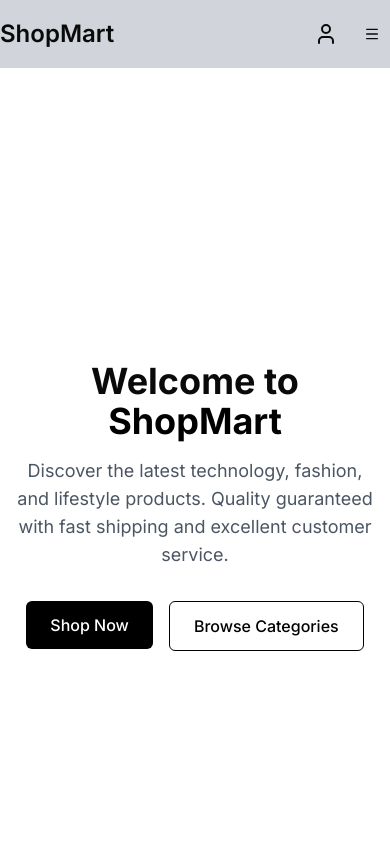
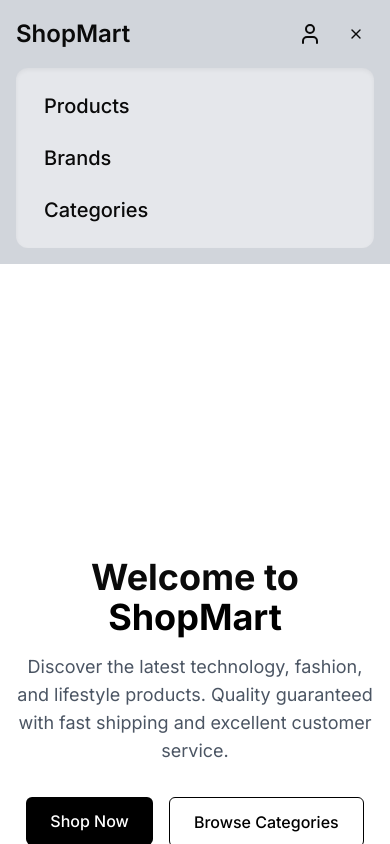
Before and after one commit to Mohamed2-Said/second-e-commerce-next, a Next.js app: page / in a window 390 px wide. Both pictures are taken after a click on the button 372 px from the left and 34 px from the top of the page. Shown: the top 844 px of the page. Built offline with nearby package versions, Linux system fonts and the light colour scheme; no server answers.

Commit message:
fix: mobile menu toggle

```diff
--- a/src/components/Navber/Navber.tsx
+++ b/src/components/Navber/Navber.tsx
@@ -1,5 +1,5 @@
 "use client";
-import React, { useContext } from "react";
+import React, { useContext, useState } from "react";
 import Link from "next/link";
 import {
   NavigationMenu,
@@ -13,7 +13,14 @@ import {
   DropdownMenuItem,
   DropdownMenuTrigger,
 } from "@/components/ui/dropdown-menu";
-import { ShoppingCartIcon, UserIcon, Menu, Loader2, Heart } from "lucide-react";
+import {
+  ShoppingCartIcon,
+  UserIcon,
+  Menu,
+  X,
+  Loader2,
+  Heart,
+} from "lucide-react";
 import { Button } from "@/components/ui/button";
 import { Cartcontext } from "../context/context";
 import { signOut, useSession } from "next-auth/react";
@@ -21,15 +28,17 @@ import { signOut, useSession } from "next-auth/react";
 export default function Navber() {
   const { CartData, isLoading } = useContext(Cartcontext);
   const session = useSession();
+  const [mobileMenuOpen, setMobileMenuOpen] = useState(false);
 
   return (
     <nav className="bg-gray-300 py-4 text-2xl font-semibold sticky top-0 z-50">
-      <div className="container mx-auto">
+      <div className="container mx-auto px-4">
         <div className="flex justify-between items-center">
           <h1>
             <Link href="/">ShopMart</Link>
           </h1>
 
+          {/* Desktop Links */}
           <div className="hidden md:block">
             <NavigationMenu>
               <NavigationMenuList>
@@ -52,16 +61,14 @@ export default function Navber() {
             </NavigationMenu>
           </div>
 
-          {/* Icons + User + Mobile Menu */}
+          {/* Icons + User + Mobile Menu Button */}
           <div className="flex items-center gap-4">
-            {/* ❤️ أيقونة المفضلة (تظهر فقط لو المستخدم مسجل دخول) */}
             {session.status == "authenticated" && (
               <Link href={"/wishlist"} className="relative w-fit">
                 <Heart className="w-6 h-6 hover:text-red-500 transition" />
               </Link>
             )}
 
-            {/* Cart */}
             {session.status == "authenticated" && (
               <Link href={"/cart"} className="relative w-fit">
                 <ShoppingCartIcon className="w-6 h-6" />
@@ -77,16 +84,19 @@ export default function Navber() {
 
             {/* Dropdown User */}
             <DropdownMenu>
-              <DropdownMenuTrigger className="outline-0">
+              <DropdownMenuTrigger className="outline-0 cursor-pointer">
                 <UserIcon />
               </DropdownMenuTrigger>
-              <DropdownMenuContent>
+              <DropdownMenuContent align="end">
                 {session.status == "authenticated" ? (
                   <>
-                    <Link href="/profile">
-                      <DropdownMenuItem>Profile</DropdownMenuItem>
-                    </Link>
+                    <DropdownMenuItem asChild>
+                      <Link href="/profile" className="w-full cursor-pointer">
+                        Profile
+                      </Link>
+                    </DropdownMenuItem>
                     <DropdownMenuItem
+                      className="cursor-pointer"
                       onClick={() =>
                         signOut({
                           callbackUrl: "/",
@@ -98,49 +108,65 @@ export default function Navber() {
                   </>
                 ) : (
                   <>
-                    <Link href="/login">
-                      <DropdownMenuItem>Login</DropdownMenuItem>
-                    </Link>
-                    <Link href="/regiester">
-                      <DropdownMenuItem>Register</DropdownMenuItem>
-                    </Link>
+                    <DropdownMenuItem asChild>
+                      <Link href="/login" className="w-full cursor-pointer">
+                        Login
+                      </Link>
+                    </DropdownMenuItem>
+                    <DropdownMenuItem asChild>
+                      <Link href="/regiester" className="w-full cursor-pointer">
+                        Register
+                      </Link>
+                    </DropdownMenuItem>
                   </>
                 )}
               </DropdownMenuContent>
             </DropdownMenu>
 
-            {/* Mobile Menu (Dropdown) */}
+            {/* Mobile Menu Toggle Button */}
             <div className="md:hidden">
-              <DropdownMenu>
-                <DropdownMenuTrigger asChild>
-                  <Button size="icon" variant="ghost">
-                    <Menu className="h-6 w-6" />
-                  </Button>
-                </DropdownMenuTrigger>
-                <DropdownMenuContent
-                  align="end"
-                  className="w-48 p-2 rounded-xl shadow-lg bg-white"
-                >
-                  <Link href="/products">
-                    <DropdownMenuItem className="w-full py-3 text-lg font-medium hover:bg-green-100 rounded-md">
-                      Products
-                    </DropdownMenuItem>
-                  </Link>
-                  <Link href="/brands">
-                    <DropdownMenuItem className="w-full py-3 text-lg font-medium hover:bg-green-100 rounded-md">
-                      Brands
-                    </DropdownMenuItem>
-                  </Link>
-                  <Link href="/categories">
-                    <DropdownMenuItem className="w-full py-3 text-lg font-medium hover:bg-green-100 rounded-md">
-                      Categories
-                    </DropdownMenuItem>
-                  </Link>
-                </DropdownMenuContent>
-              </DropdownMenu>
+              <Button
+                size="icon"
+                variant="ghost"
+                className="cursor-pointer"
+                onClick={() => setMobileMenuOpen(!mobileMenuOpen)}
+              >
+                {mobileMenuOpen ? (
+                  <X className="h-6 w-6" />
+                ) : (
+                  <Menu className="h-6 w-6" />
+                )}
+              </Button>
             </div>
           </div>
         </div>
+
+        {/* Mobile Dropdown Menu Drawer */}
+        {mobileMenuOpen && (
+          <div className="md:hidden mt-4 pb-4 flex flex-col gap-2 bg-gray-200 p-4 rounded-xl shadow-inner transition-all">
+            <Link
+              href="/products"
+              onClick={() => setMobileMenuOpen(false)}
+              className="py-2 px-3 text-xl font-medium hover:bg-gray-300 rounded-md"
+            >
+              Products
+            </Link>
+            <Link
+              href="/brands"
+              onClick={() => setMobileMenuOpen(false)}
+              className="py-2 px-3 text-xl font-medium hover:bg-gray-300 rounded-md"
+            >
+              Brands
+            </Link>
+            <Link
+              href="/categories"
+              onClick={() => setMobileMenuOpen(false)}
+              className="py-2 px-3 text-xl font-medium hover:bg-gray-300 rounded-md"
+            >
+              Categories
+            </Link>
+          </div>
+        )}
       </div>
     </nav>
   );
```
